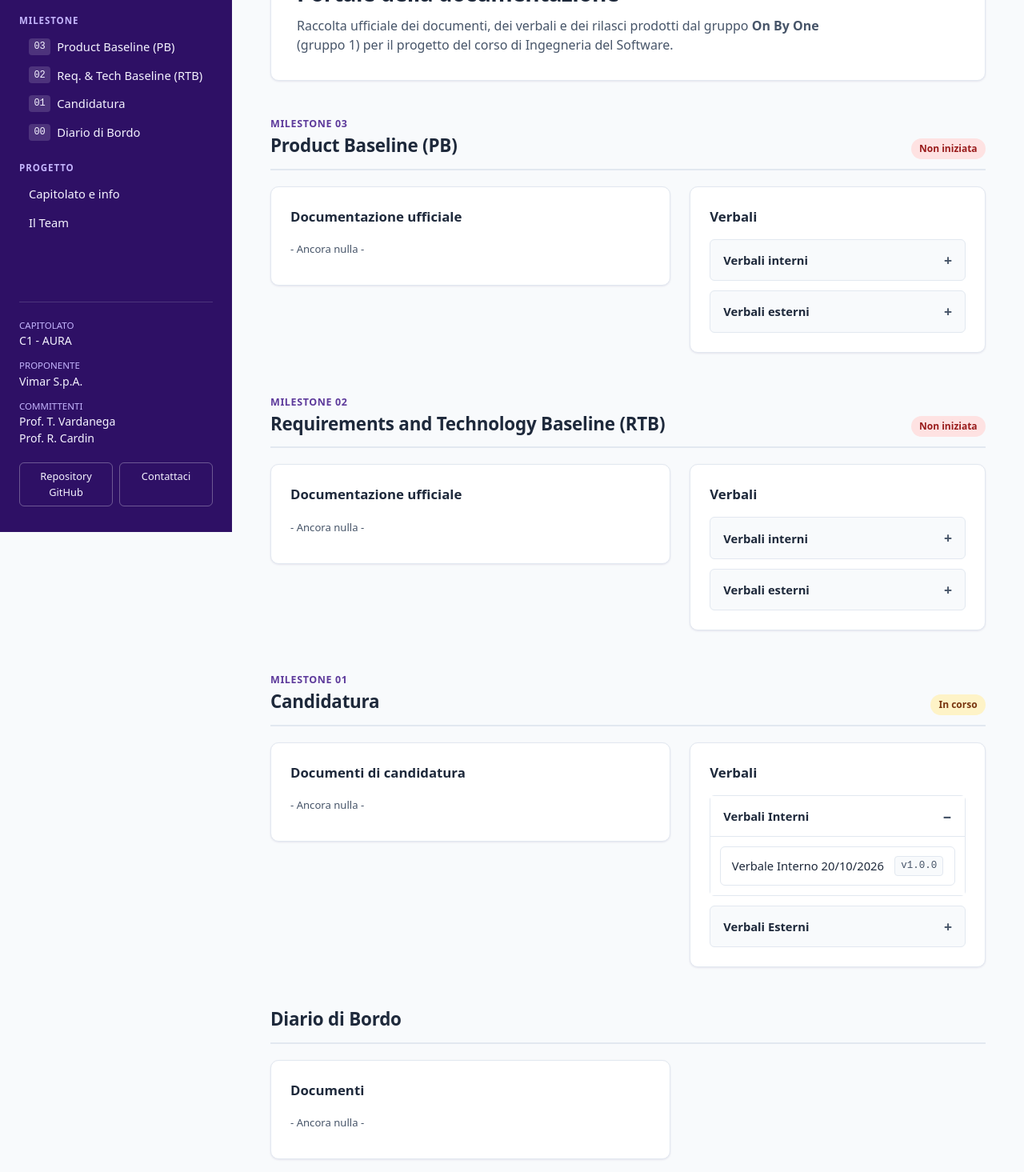
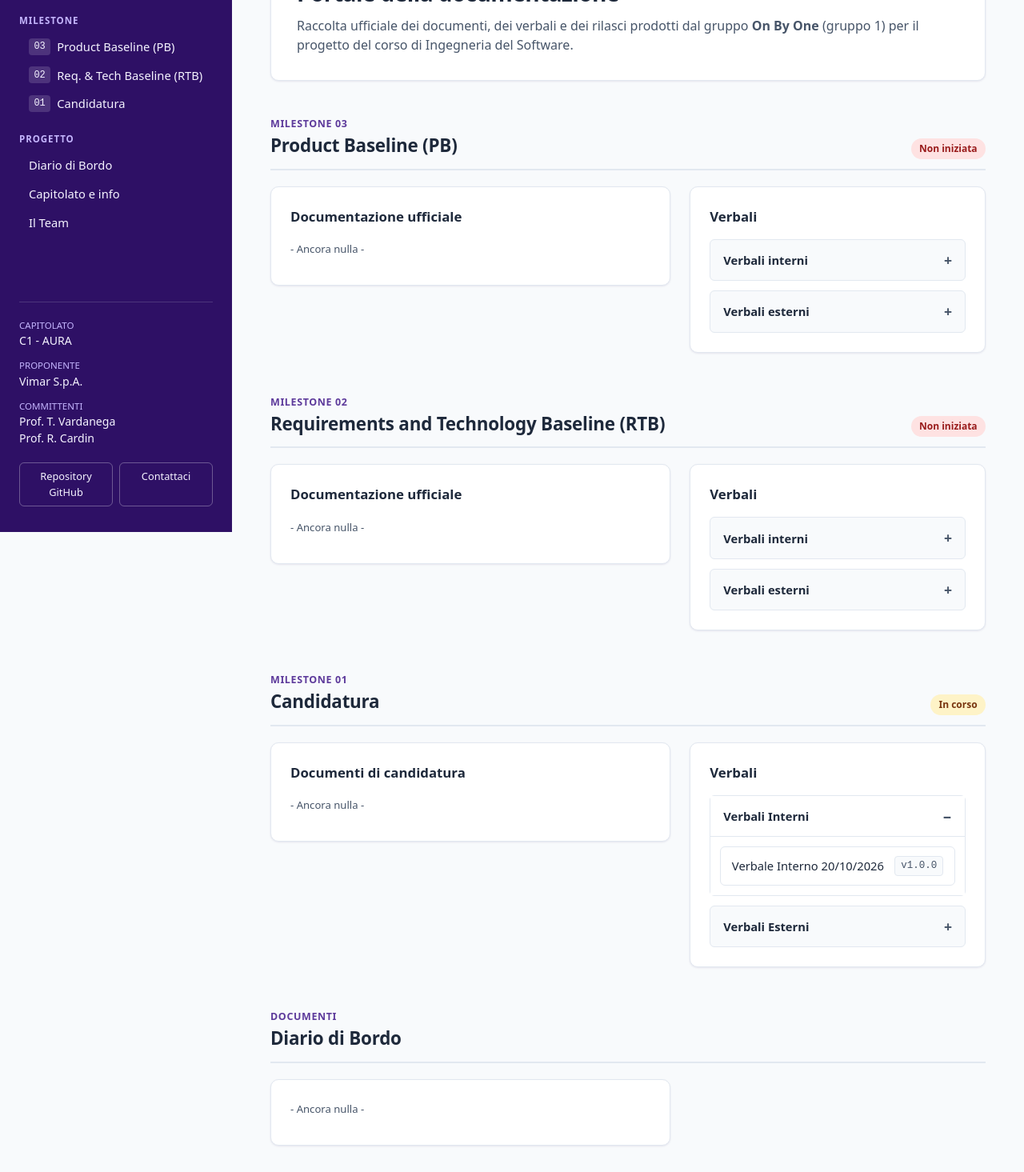
Before and after one commit to On-By-One-Team/On-By-One.github.io, a plain HTML site: page docs/index.html in a window 1280 px wide. Shown: the part 135-1600 px from the top of the page at 80% size. Drawn offline with Linux system fonts and the light colour scheme.

Commit message:
Aggiorna i link del Diario di Bordo e rimuovi il limite di larghezza per la descrizione dell'eroe

```diff
--- a/docs/index.html
+++ b/docs/index.html
@@ -24,11 +24,11 @@
                 <li><a href="#3-PB"><span class="step-num">03</span> Product Baseline (PB)</a></li>
                 <li><a href="#2-RTB"><span class="step-num">02</span> Req. &amp; Tech Baseline (RTB)</a></li>
                 <li><a href="#1-Candidatura"><span class="step-num">01</span> Candidatura</a></li>
-                <li><a href="#0-Diario-di-bordo"><span class="step-num">00</span> Diario di Bordo</a></li>
             </ul>
 
             <p class="nav-title">Progetto</p>
             <ul>
+                <li><a href="#diario-di-bordo">Diario di Bordo</a></li>
                 <li><a href="#info-progetto">Capitolato e info</a></li>
                 <li><a href="#team">Il Team</a></li>
             </ul>
@@ -256,16 +256,16 @@
             </div>
         </section>
 
-        <section id="0-Diario-di-bordo" class="milestone-section" aria-labelledby="title-diario">
+        <section id="diario-di-bordo" class="milestone-section" aria-labelledby="title-diario">
             <div class="milestone-header">
                 <div>
+                    <span class="milestone-tag">Documenti</span>
                     <h2 id="title-diario">Diario di Bordo</h2>
                 </div>
             </div>
 
             <div class="milestone-grid">
                 <div class="card">
-                    <h3>Documenti</h3>
                     <ul class="doc-list">
                         <!--
                         <li>
--- a/docs/src/style.css
+++ b/docs/src/style.css
@@ -211,7 +211,6 @@ summary:focus-visible {
 
 .hero-desc {
     color: var(--text-muted);
-    max-width: 75ch;
 }
 
 /* ==========================================================================
```
